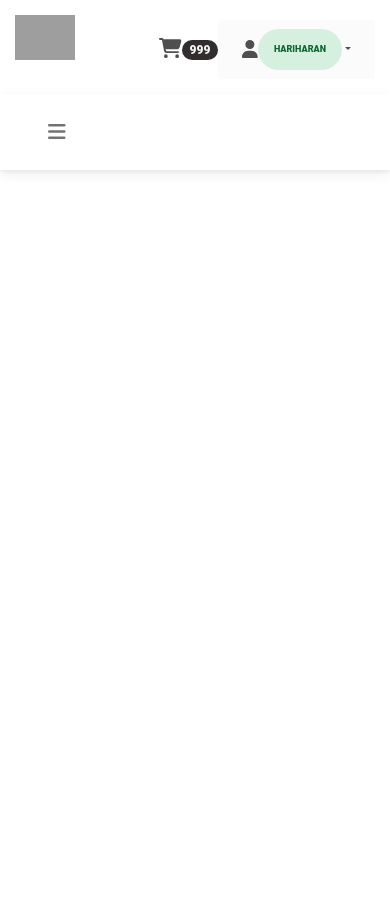
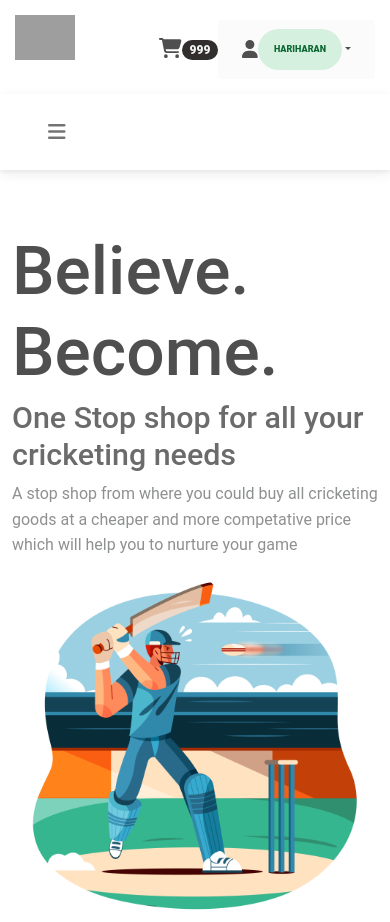
Before and after one commit to SriragHariharan/22-yards, a React (Vite) app in the folder frontend/: page / in a window 390 px wide. Before the commit the page ends 844 px from the top, so only its background shows below. Built offline with nearby package versions, Linux system fonts and the light colour scheme; grey boxes are pictures that could not be loaded.

Commit message:
Added a responsive hero section with an image and few texts. Added react-bootstrap package via npm.

```diff
--- a/frontend/package.json
+++ b/frontend/package.json
@@ -16,8 +16,10 @@
     "@fortawesome/free-solid-svg-icons": "^6.4.0",
     "@fortawesome/react-fontawesome": "^0.2.0",
     "babel-plugin-macros": "^3.1.0",
+    "bootstrap": "^5.3.0",
     "mdb-react-ui-kit": "^6.1.0",
     "react": "^18.2.0",
+    "react-bootstrap": "^2.7.4",
     "react-dom": "^18.2.0"
   },
   "devDependencies": {
--- a/frontend/src/App.jsx
+++ b/frontend/src/App.jsx
@@ -1,5 +1,6 @@
 
 import './App.css'
+import Banner from './components/Banner'
 import Header from './components/Header'
 
 function App() {
@@ -7,6 +8,7 @@ function App() {
   return (
     <>
       <Header/>
+      <Banner/>
     </>
   )
 }
--- /dev/null
+++ b/frontend/src/components/Banner.jsx
@@ -0,0 +1,30 @@
+import React from 'react'
+import image from '../assets/Banner.jpg'
+import '../styles/Banner.css'
+import { Container, Row, Col } from 'react-bootstrap';
+
+function Banner() {
+  return (
+    <div className='hero-section'>
+        <Container>
+            <Row>
+                <Col xs={12} sm={6} md={6}>
+                    <div className="banner-content">
+                        <h1>Believe. Become.</h1>
+                        <h3>One Stop shop for all your cricketing needs</h3>
+                        <p>A stop shop from where you could buy all cricketing goods at a cheaper and more competative price which will help you to nurture your game
+                        </p>
+                    </div>
+                </Col>
+                <Col xs={12} sm={6} md={6}>
+                    <div className="banner-img">
+                        <img width='100%' src={image} alt="" />
+                    </div>
+                </Col>
+            </Row>
+        </Container>
+    </div>
+  )
+}
+
+export default Banner
--- /dev/null
+++ b/frontend/src/styles/Banner.css
@@ -0,0 +1,18 @@
+.banner-content h1{
+    margin-top:60px ;
+    font-size: 8vmax;
+}
+
+.banner-content h3{
+    color: #6B6B6B;
+    font-size: 3.6vmax;
+}
+
+.banner-content p{
+    color: #8F9090;
+    font-size: 16px;
+}
+
+.banner-img{
+    margin-top: -18px;
+}
```
Also changed, not shown: 1 other file (tests, documents, lock files or other folders).
